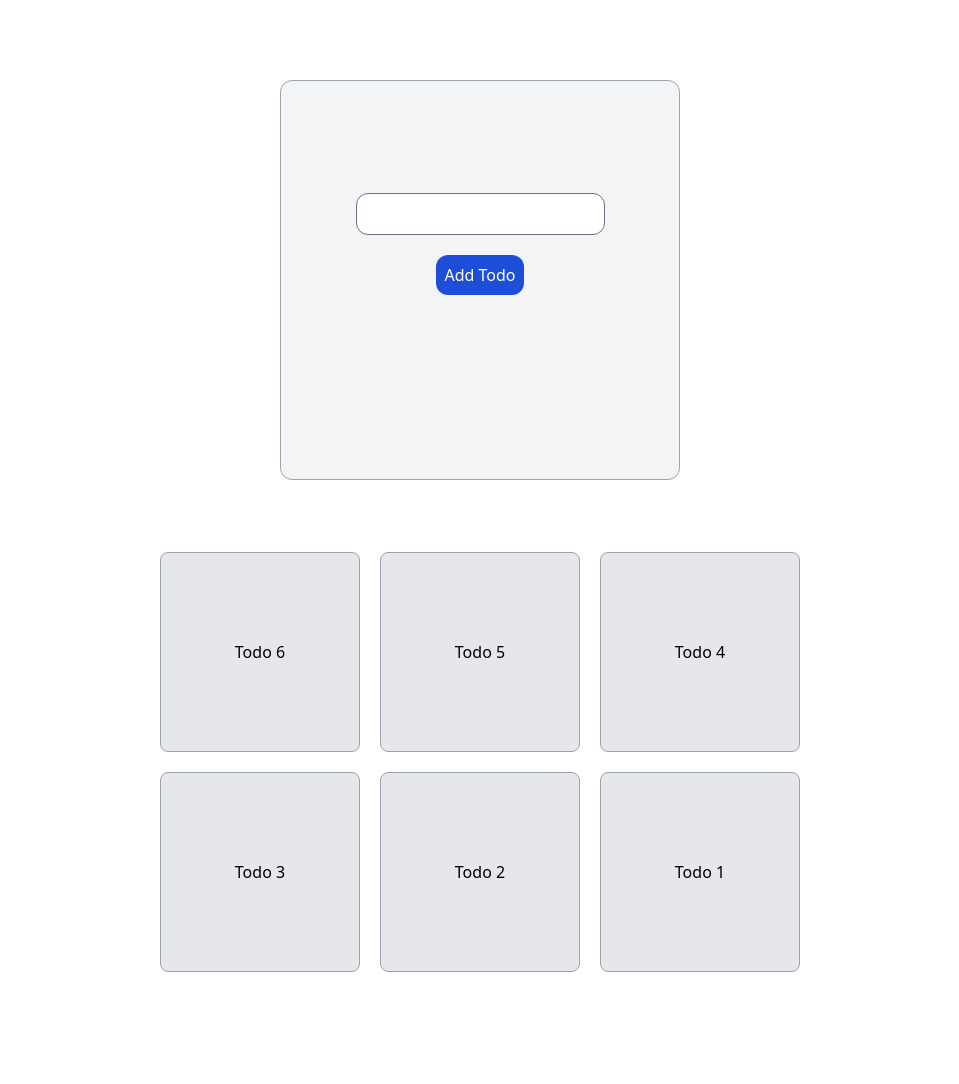
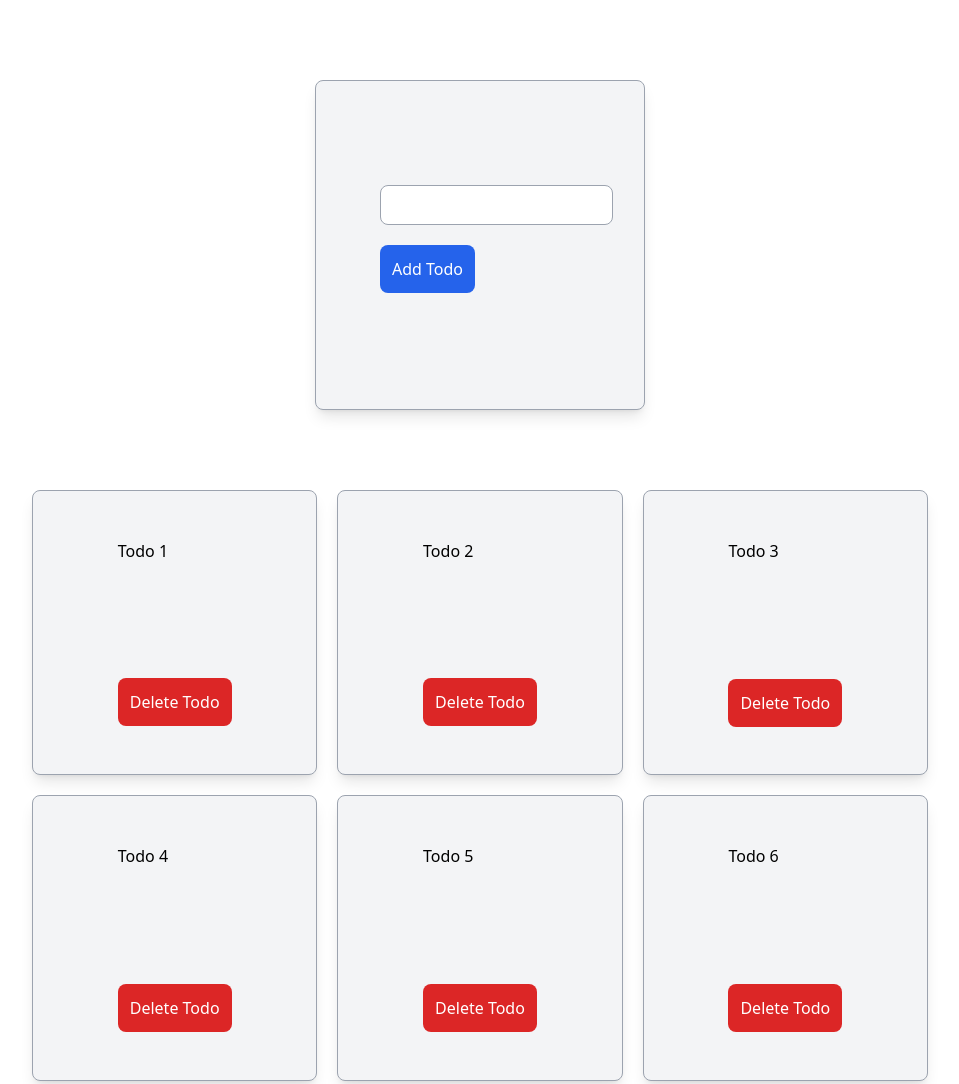
Before and after one commit to AmirHKarimi888/Vanilla-Todo-App, a website built with Vite: page index.html in a window 1280 px wide. Shown: the top 1084 px of the page, without its empty margins (160-1119 px from the left). Before the commit the page ends 972 px from the top, so only its background shows below. Built offline with nearby package versions, Linux system fonts and the light colour scheme; data requests are answered from the project's data file.

Commit message:
App was reset and written again i a proper way

```diff
--- a/db.json
+++ b/db.json
@@ -1,28 +1,44 @@
 {
   "todos": [
     {
-      "text": "Todo 1",
+      "title": "Todo 1",
       "id": 1
     },
     {
-      "text": "Todo 2",
+      "title": "Todo 2",
       "id": 2
     },
     {
-      "text": "Todo 3",
+      "title": "Todo 3",
       "id": 3
     },
     {
-      "text": "Todo 4",
+      "title": "Todo 4",
       "id": 4
     },
     {
-      "text": "Todo 5",
+      "title": "Todo 5",
       "id": 5
     },
     {
-      "text": "Todo 6",
+      "title": "Todo 6",
       "id": 6
+    },
+    {
+      "id": 7,
+      "title": "Todo 7"
+    },
+    {
+      "id": 8,
+      "title": "Todo 8"
+    },
+    {
+      "id": 9,
+      "title": "Todo 9"
+    },
+    {
+      "id": 10,
+      "title": "Todo 10"
     }
   ]
 }
--- a/index.html
+++ b/index.html
@@ -4,6 +4,7 @@
     <meta charset="UTF-8" />
     <link rel="icon" type="image/svg+xml" href="/vite.svg" />
     <meta name="viewport" content="width=device-width, initial-scale=1.0" />
+    <link rel="stylesheet" href="https://cdnjs.cloudflare.com/ajax/libs/font-awesome/4.7.0/css/font-awesome.min.css">
     <title>Vite App</title>
   </head>
   <body>
--- a/src/api/index.js
+++ b/src/api/index.js
@@ -15,6 +15,10 @@ class Actions {
         await axios.post(url, data);
     }
 
+    async put(url, data) {
+        await axios.put(url, data);
+    }
+
     async delete(url) {
         await axios.delete(url);
     }
--- a/src/main.js
+++ b/src/main.js
@@ -1,13 +1,140 @@
-import { AddTodo } from './components/AddTodo'
-import { Todos } from './components/Todos'
+import { Action, url } from "./api";
 import './style.scss'
 import './style'
 
+let todos = [];
+let title = "";
 
-document.querySelector('#app').innerHTML = `
-  <div class="App">
-    ${ AddTodo() }
-    <br/><br/><br/>
-    ${ Todos() }
-  </div>
-`
+Action.get(url + "todos", (response) => {
+  todos = response.data;
+})
+
+const addTodo = () => {
+  let maxId = 0;
+  for(let todo of todos) {
+    if(parseInt(todo.id) > maxId) {
+      maxId = parseInt(todo.id);
+    }
+  }
+
+  const newTodo = {
+    id: maxId + 1,
+    title: title
+  };
+
+  Action.post(url + "todos", newTodo)
+  .then(() => {
+    todos.push(newTodo);
+  })
+  .then(() => {
+    document.querySelector("#todos").innerHTML = "";
+  })
+  .then(() => {
+    todos.map((todo) => {
+
+      const displayTodosItem = document.createElement("li");
+      displayTodosItem.className = "aspect-square bg-gray-100 border border-gray-400 rounded-lg shadow-lg grid justify-center items-center";
+      displayTodosItem.innerHTML = todo?.title;
+      displayTodosItem.id = todo?.id;
+      const deleteTodoBtn = document.createElement("button");
+      deleteTodoBtn.className = "p-3 rounded-lg mt-5 bg-red-600 text-white";
+      deleteTodoBtn.innerHTML = "Delete Todo";
+      deleteTodoBtn.addEventListener("click", () => deleteTodo(todo.id));
+
+      displayTodosItem.append(deleteTodoBtn);
+
+      document.querySelector("#todos").append(displayTodosItem);
+    })
+  })
+  .then(() => {
+    title = "";
+    document.querySelector("#todoInput").value = "";
+  })
+}
+
+const deleteTodo = (id) => {
+  Action.delete(url + "todos/" + id)
+  .then(() => {
+    todos = todos.filter((todo) => {
+      if(todo.id != id) {
+        return todo;
+      }
+    })
+  })
+  .then(() => {
+    document.querySelector("#todos").innerHTML = "";
+  })
+  .then(() => {
+    todos.map((todo) => {
+
+      const displayTodosItem = document.createElement("li");
+      displayTodosItem.className = "aspect-square bg-gray-100 border border-gray-400 rounded-lg shadow-lg grid justify-center items-center";
+      displayTodosItem.innerHTML = todo?.title;
+      displayTodosItem.id = todo?.id;
+      const deleteTodoBtn = document.createElement("button");
+      deleteTodoBtn.className = "p-3 rounded-lg mt-5 bg-red-600 text-white";
+      deleteTodoBtn.innerHTML = "Delete Todo";
+      deleteTodoBtn.addEventListener("click", () => deleteTodo(todo.id));
+
+      displayTodosItem.append(deleteTodoBtn);
+
+      document.querySelector("#todos").append(displayTodosItem);
+    })
+  })
+}
+
+const app = document.createElement("div");
+app.id = "main";
+
+const dashboard = document.createElement("div");
+dashboard.id = "dashboard";
+
+
+const admin = document.createElement("div");
+admin.id = "admin";
+admin.className = "mx-auto mt-20 bg-gray-100 w-[330px] h-[330px] border border-gray-400 rounded-lg p-16 shadow-lg"
+
+const todoInput = document.createElement("input");
+todoInput.className = "h-[40px] mt-10 border border-gray-400 rounded-lg";
+todoInput.id = "todoInput";
+todoInput.addEventListener("change", (event) => {
+  title = event.target.value;
+})
+
+const addTodoBtn = document.createElement("button");
+addTodoBtn.className = "p-3 rounded-lg mt-5 bg-blue-600 text-white";
+addTodoBtn.innerHTML = "Add Todo";
+addTodoBtn.addEventListener("click", addTodo);
+
+const displayTodos = document.createElement("ul");
+displayTodos.className = "mt-20 mx-auto w-[70%] grid gap-5 sm:grid-cols-1 md:grid-cols-2 lg:grid-cols-3";
+displayTodos.id = "todos";
+
+
+app.append(dashboard);
+
+dashboard.append(admin);
+admin.append(todoInput);
+admin.append(addTodoBtn);
+
+dashboard.append(displayTodos);
+
+setTimeout(() => {
+  todos.map((todo) => {
+
+    const displayTodosItem = document.createElement("li");
+    displayTodosItem.className = "aspect-square bg-gray-100 border border-gray-400 rounded-lg shadow-lg grid justify-center items-center";
+    displayTodosItem.innerHTML = todo?.title;
+    displayTodosItem.id = todo?.id;
+    const deleteTodoBtn = document.createElement("button");
+    deleteTodoBtn.className = "p-3 rounded-lg mt-5 bg-red-600 text-white";
+    deleteTodoBtn.innerHTML = "Delete Todo";
+    deleteTodoBtn.addEventListener("click", () => deleteTodo(todo.id));
+
+    displayTodosItem.append(deleteTodoBtn);
+
+    displayTodos.append(displayTodosItem);
+  })
+}, 1000);
+
+document.querySelector('#app').append(app);
```
